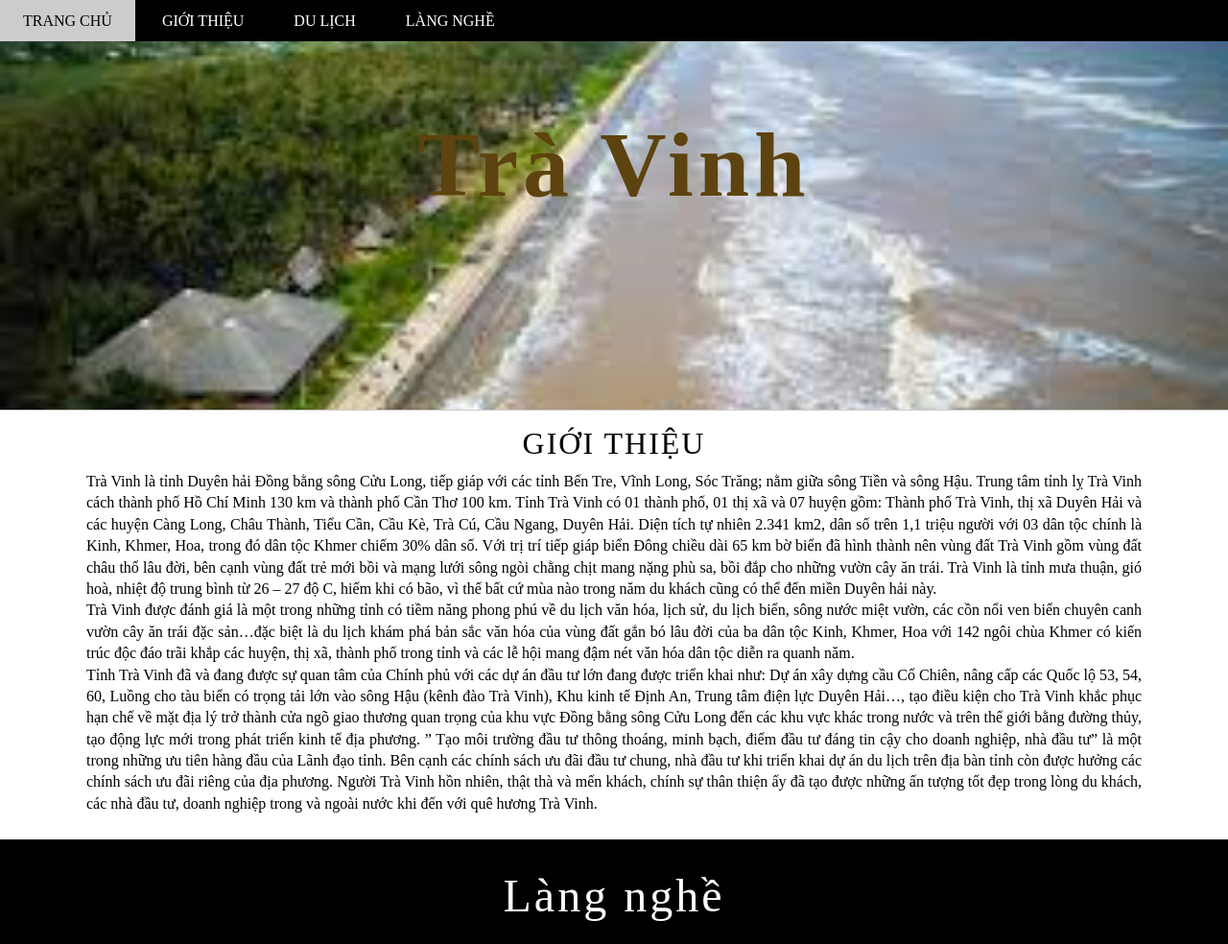
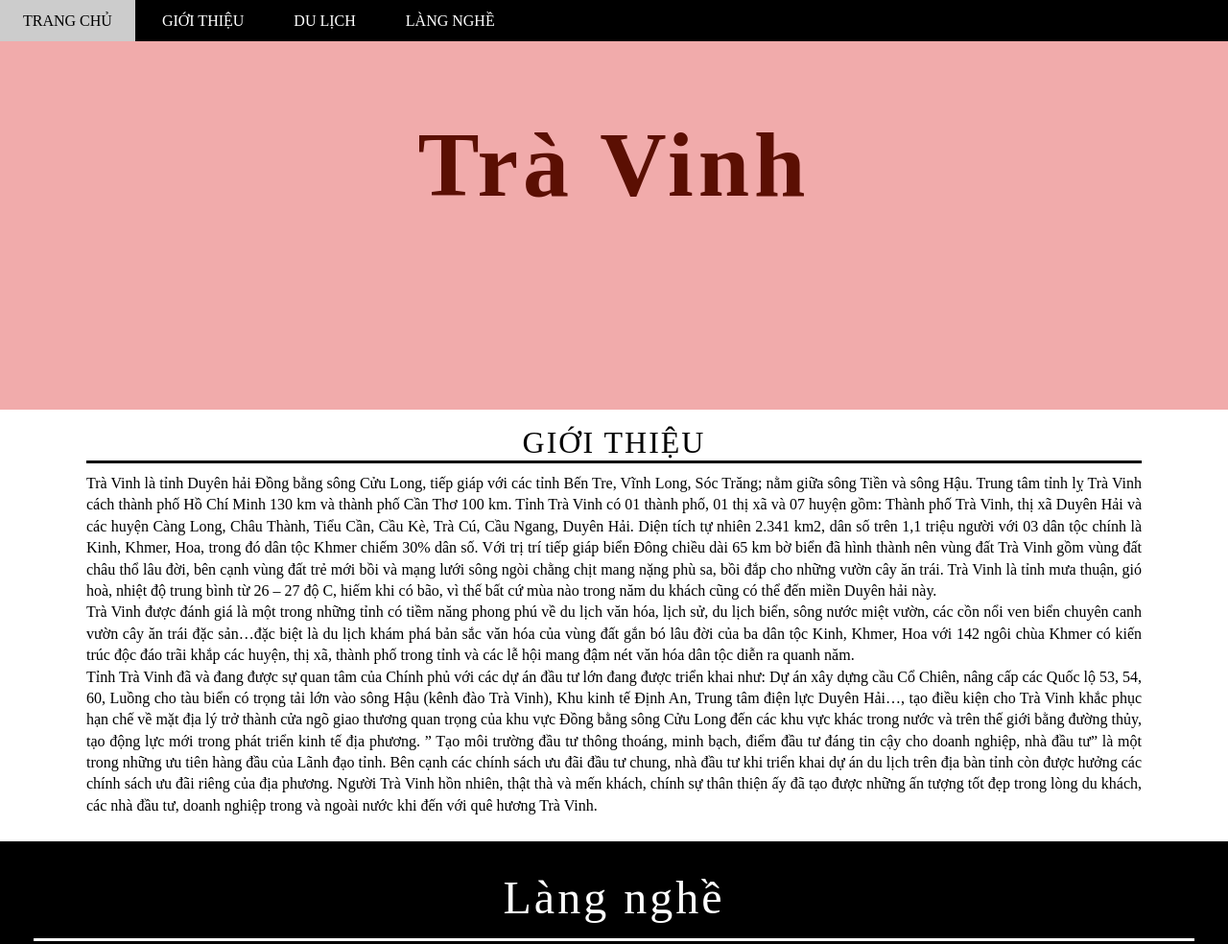
Before and after one commit to DuongTuan11092002/GioithieuTraVinh, a plain HTML site: page index.html in a window 1280 px wide. Shown: the top 984 px of the page at 96% size. Drawn offline with Linux system fonts and the light colour scheme.

Commit message:
Add files via upload

```diff
--- a/CSs/Style.css
+++ b/CSs/Style.css
@@ -49,9 +49,8 @@ html {
 #slider {
     padding-top: 30%;
     margin-top: 43px;
-    background: url(/img/slider.jpg) center / cover no-repeat;
+    background-color: rgba(232, 115, 115, 0.6);
     position: relative;
-    border-bottom: 1px solid #ccc;
 }
 
 .slider_heading {
@@ -59,7 +58,7 @@ html {
     bottom: 200px;
     text-align: center;
     width: 100%;
-    color: rgb(93, 67, 15);
+    color: rgb(91, 15, 3);
     font-size: 6rem;
     letter-spacing: 5px;
 }
@@ -80,6 +79,8 @@ html {
     font-weight: 300;
     letter-spacing: 2px;
     padding: 0 15px;
+    border-bottom: 3px solid #000;
+    border-width: 10%;
 }
 
 .content_info-description {
@@ -103,6 +104,8 @@ html {
     padding: 15px 0;
     font-weight: 300;
     letter-spacing: 3px;
+    border-bottom: 3px solid #fff;
+    border-width: 10%;
 }
 
 .langnghe-item {
@@ -144,6 +147,8 @@ html {
     font-weight: 700;
     letter-spacing: 4px;
     text-transform: uppercase;
+    border-bottom: 3px solid #000;
+    border-width: 10%;
 }
 
 .dulich-item {
```
